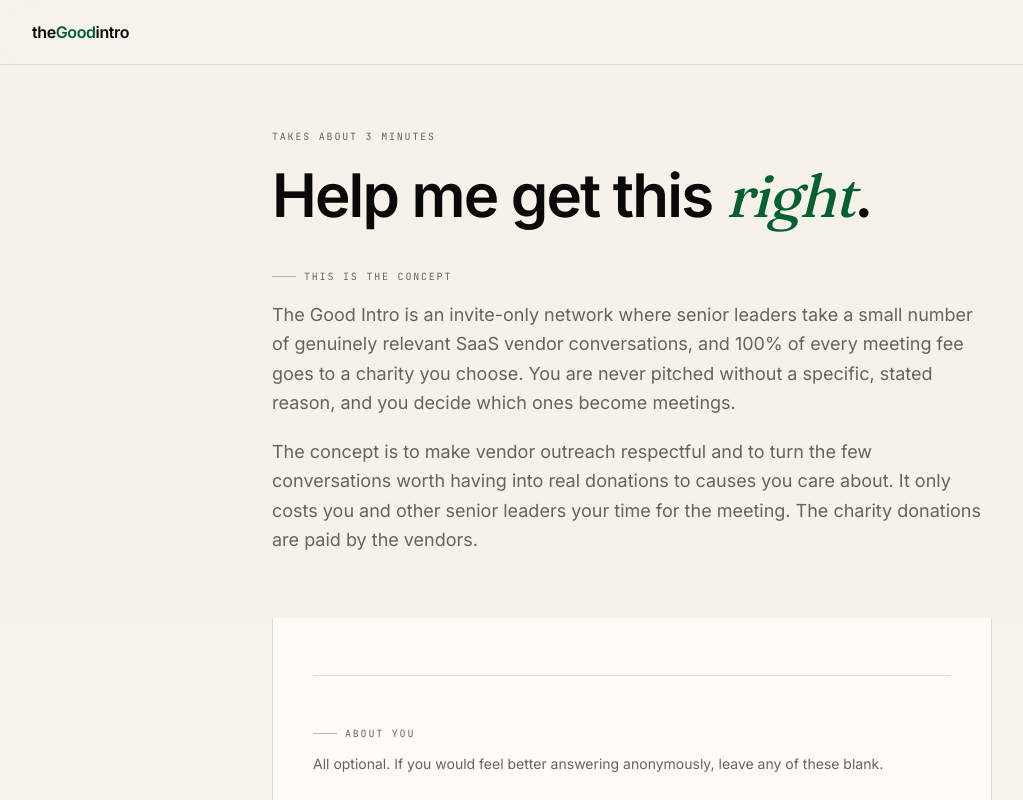
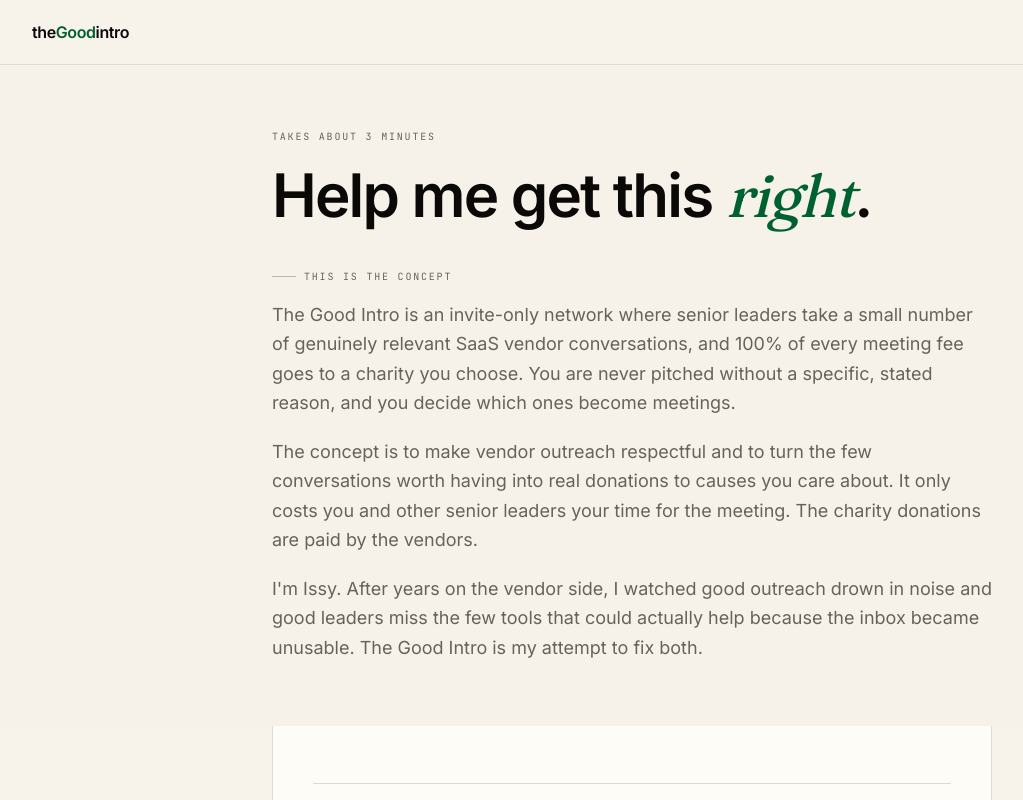
Before and after one commit to mitsubishyy/theGoodintro, a Next.js app: page /apply in a window 1280 px wide. Shown: the top 800 px of the page, without its empty margins (8-1031 px from the left). Built offline with nearby package versions, Linux system fonts and the light colour scheme.

Commit message:
copy(apply): add founder paragraph to the intro
Adds Issy's voice as a third paragraph after the concept block:
who is asking, the lived experience on the vendor side, and the
one-line "my attempt to fix both" framing.

Co-Authored-By: Claude Opus 4.7 (1M context) <noreply@anthropic.com>

```diff
--- a/app/apply/page.tsx
+++ b/app/apply/page.tsx
@@ -57,6 +57,12 @@ export default function ApplyPage() {
                 leaders your time for the meeting. The charity donations are
                 paid by the vendors.
               </p>
+              <p>
+                I&apos;m Issy. After years on the vendor side, I watched good
+                outreach drown in noise and good leaders miss the few tools
+                that could actually help because the inbox became unusable.
+                The Good Intro is my attempt to fix both.
+              </p>
             </div>
           </div>
         </div>
```
